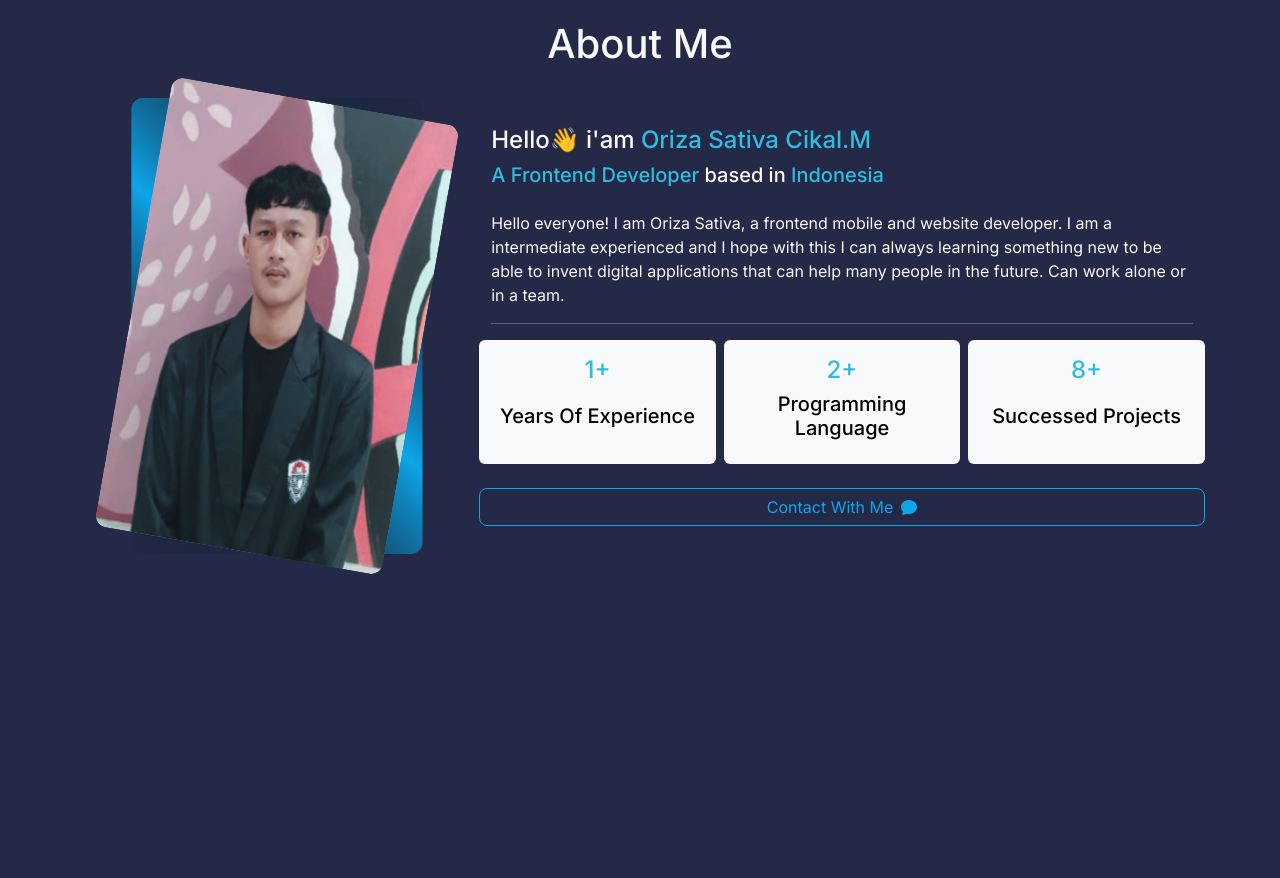
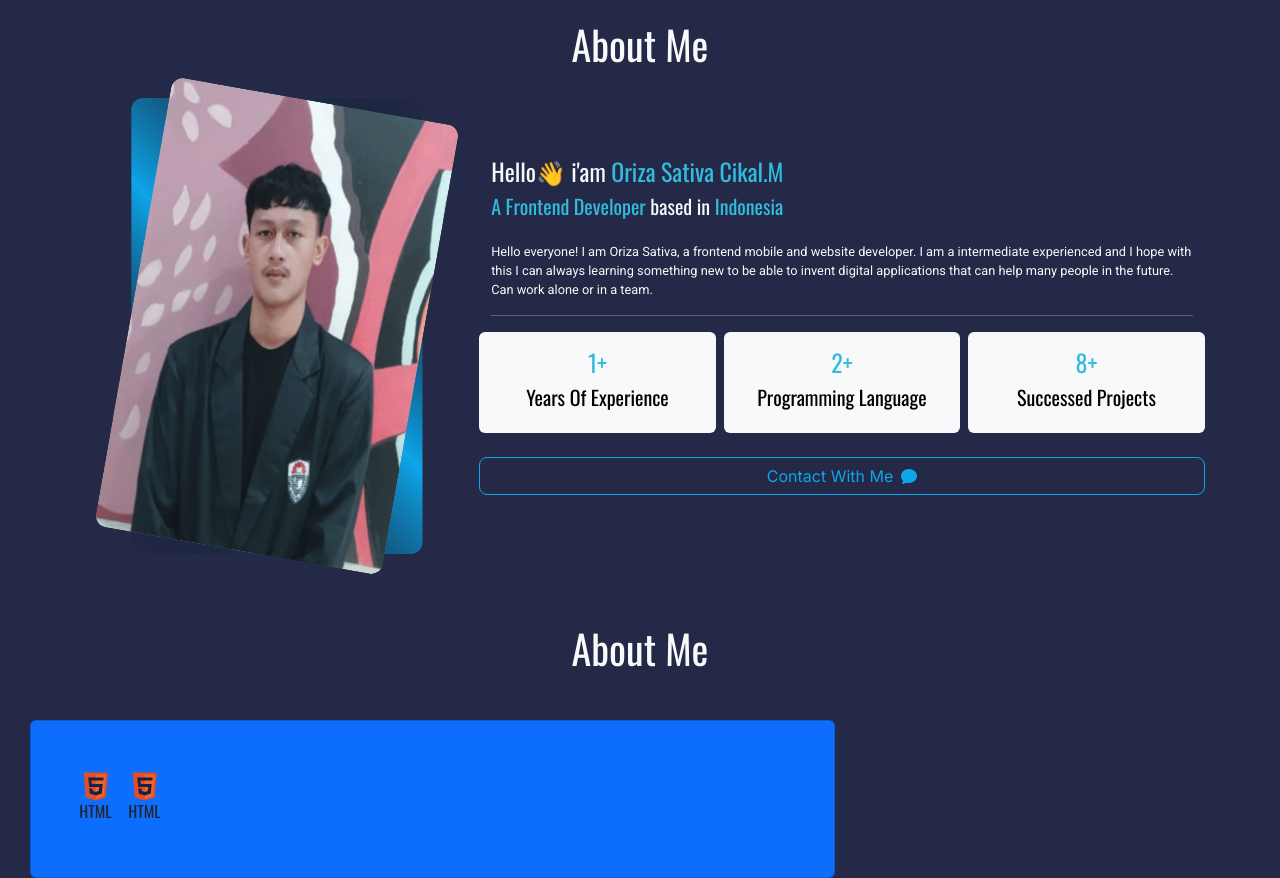
Before and after one commit to Orizaaaaa/MY-portofolio, a React (Vite) app: page / in a window 1280 px wide. Shown: the part 780-1658 px from the top of the page. Before the commit the page ends 1356 px from the top, so only its background shows below. Built offline with nearby package versions, Linux system fonts and the light colour scheme; a web font is replaced by a local one.

Commit message:
create education and setup tools

```diff
--- a/image.js
+++ b/image.js
@@ -1,7 +1,9 @@
 import profile from './src/assets/profile.svg'
 import aboutImage from './src/assets/aboutMe.svg'
+import HtmlIMage from './src/assets/html.svg'
 
 export {
     profile,
-    aboutImage
+    aboutImage,
+    HtmlIMage
 }
--- a/src/pages/AboutMe/AboutMe.jsx
+++ b/src/pages/AboutMe/AboutMe.jsx
@@ -7,7 +7,7 @@ import { ChatFill } from 'react-bootstrap-icons'
 
 function AboutMe() {
     return (
-        <section className='aboutMe' id="aboutMe" >
+        <section className='aboutMe mb-5' id="aboutMe" >
             <h1 className="text-center text-light" >About Me</h1>
             <div className="row d-flex justify-content-center align-items-center">
                 <div className="col col-auto">
--- a/src/pages/App.jsx
+++ b/src/pages/App.jsx
@@ -1,6 +1,8 @@
 import Home from "./Home/Home"
 import AboutMe from "./AboutMe/AboutMe"
 import Layout from "../components/Layout/Layout"
+import MySkill from "./Skill/MySkill"
+import Educations from "./Educations/Educations"
 
 
 function App() {
@@ -10,8 +12,9 @@ function App() {
     <>
       <Layout>
         <Home />
-
         <AboutMe />
+        <MySkill />
+        {/* <Educations /> */}
       </Layout>
     </>
   )
--- /dev/null
+++ b/src/pages/Educations/Educations.css
@@ -0,0 +1,71 @@
+@import url('https://fonts.googleapis.com/css?family=Oswald|Roboto:400,700');
+
+body {
+    font-size: 14px;
+    line-height: 1.5;
+}
+
+h1,
+h2,
+h3,
+h4,
+h5,
+h6 {
+    font-family: 'Oswald', sans-serif;
+}
+
+h1 {
+    font-size: 2rem;
+    margin-bottom: 0.5em;
+}
+
+p {
+    font-family: 'Roboto', sans-serif;
+    font-size: 0.8rem;
+}
+
+.container {
+    max-width: 1024px;
+    width: 90%;
+    margin: 0 auto;
+}
+
+.timeline-item {
+    padding: 3em 2em 2em;
+    position: relative;
+    color: rgba(0, 0, 0, .7);
+    border-left: 2px solid #0EA5E9;
+}
+
+.timeline-item p {
+    font-size: 1rem;
+}
+
+.timeline-item::before {
+    content: attr(date-is);
+    position: absolute;
+    left: 2em;
+    font-weight: bold;
+    top: 1em;
+    display: block;
+    font-family: 'Roboto', sans-serif;
+    font-weight: 700;
+    font-size: 0.785rem;
+}
+
+.timeline-item::after {
+    width: 10px;
+    height: 10px;
+    display: block;
+    top: 1em;
+    position: absolute;
+    left: -7px;
+    border-radius: 10px;
+    content: '';
+    border: 2px solid #0EA5E9;
+    background: #0EA5E9;
+}
+
+.timeline-item:last-child {
+    border-image: linear-gradient(to bottom, #0EA5E9 60%, rgba(0, 0, 0, 0)) 1 100%;
+}
--- /dev/null
+++ b/src/pages/Educations/Educations.jsx
@@ -0,0 +1,44 @@
+import React from 'react'
+import './Educations.css'
+
+function Educations() {
+    return (
+        <section className='educations mt-5' id='educations'>
+            <div className="container">
+                <div className="timeline-item bg " date-is="20-07-1990">
+                    <h1>Hello, 'Im a single div responsive timeline without mediaQueries!</h1>
+                    <p>
+                        I'm speaking with myself, number one, because I have a very good brain and
+                        I've said a lot of things. I write the best placeholder text, and I'm the
+                        biggest developer on the web by far... While that's mock-ups and this is
+                        politics, are they really so different? I think the only card she has is
+                        the Lorem card.
+                    </p>
+                </div>
+                <div className="timeline-item" date-is="20-07-1990">
+                    <h1>Oeehhh, that's awesome.. Me too!</h1>
+                    <p>
+                        I'm speaking with myself, number one, because I have a very good brain and
+                        I've said a lot of things. I write the best placeholder text, and I'm the
+                        biggest developer on the web by far... While that's mock-ups and this is
+                        politics, are they really so different? I think the only card she has is
+                        the Lorem card.
+                    </p>
+                </div>
+                <div className="timeline-item" date-is="20-07-1990">
+                    <h1>I'm ::last-child so my border fades ^__^</h1>
+                    <p>
+                        I'm speaking with myself, number one, because I have a very good brain and
+                        I've said a lot of things. I write the best placeholder text, and I'm the
+                        biggest developer on the web by far... While that's mock-ups and this is
+                        politics, are they really so different? I think the only card she has is
+                        the Lorem card.
+                    </p>
+                </div>
+            </div>
+
+        </section>
+    )
+}
+
+export default Educations
--- /dev/null
+++ b/src/pages/Skill/MySkill.jsx
@@ -0,0 +1,32 @@
+import React from 'react'
+import { HtmlIMage } from '../../../image'
+
+function MySkill() {
+    return (
+        <section className='my-skill' id='my-skill'>
+            <h1 className="text-center text-light mb-5" >About Me</h1>
+            <div className="row">
+                <div className="col-lg-8">
+                    <div className="card bg-primary p-5">
+                        <div className="d-flex gap-3">
+                            <div className="list-skill d-flex flex-column justify-content-center align-items-center">
+                                <img src={HtmlIMage} alt="htmlimage" />
+                                <h6>HTML</h6>
+                            </div>
+                            <div className="list-skill d-flex flex-column justify-content-center align-items-center">
+                                <img src={HtmlIMage} alt="htmlimage" />
+                                <h6>HTML</h6>
+                            </div>
+                        </div>
+
+                    </div>
+                </div>
+                <div className="col-lg-4">
+
+                </div>
+            </div>
+        </section>
+    )
+}
+
+export default MySkill
```
Also changed, not shown: src/assets/html.svg (added).
